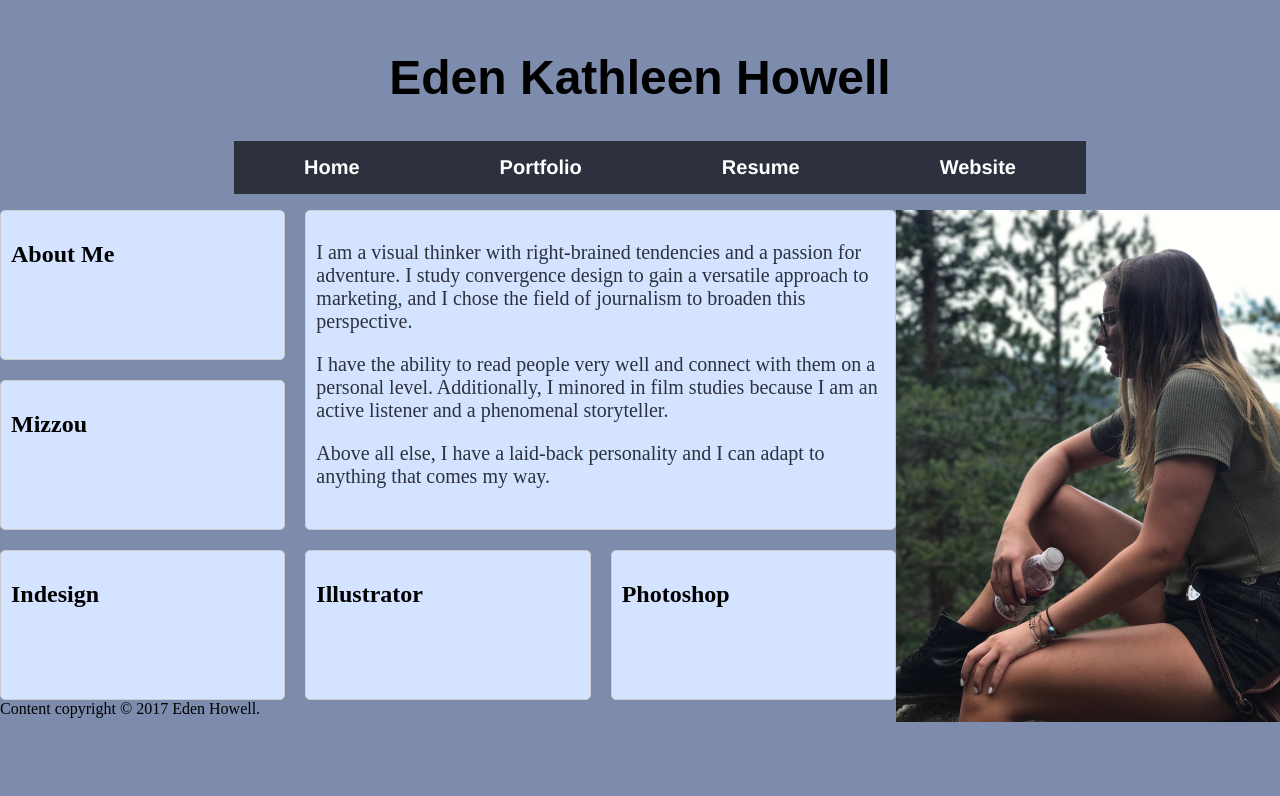
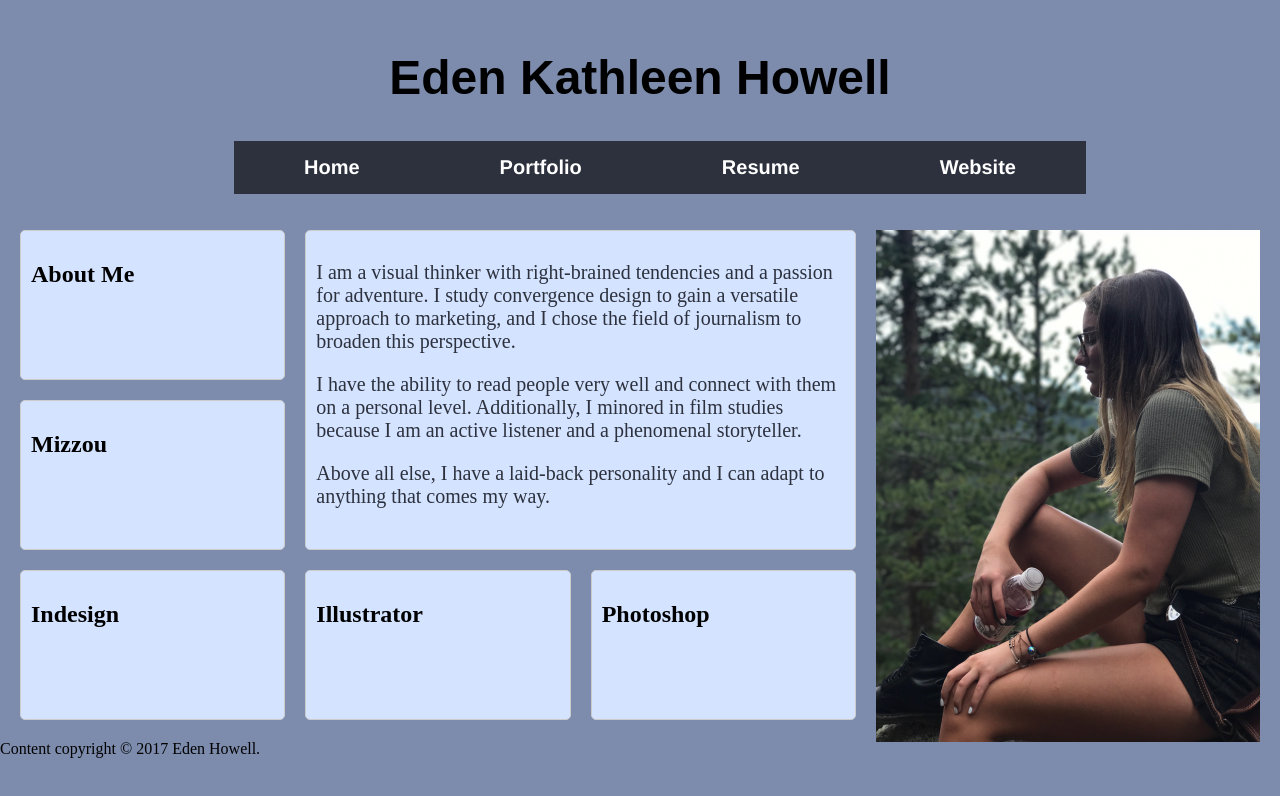
Before and after one commit to J4502-fs17/edenhowell, a plain HTML site: page index.html in a window 1280 px wide. Drawn offline with Linux system fonts and the light colour scheme.

Commit message:
improvements

```diff
--- a/style.css
+++ b/style.css
@@ -1,7 +1,7 @@
 
 
 .cards {
-    padding: 0;
+    padding: 20px;
     list-style: none;
     margin: 0;
     display: grid;
@@ -47,6 +47,10 @@ h1{
 img {
   border: none;
   float: right;
+  padding-left: 0px;
+  padding-right: 20px;
+  padding-bottom: 20px;
+  padding-top: 20px;
 
 }
 
```
